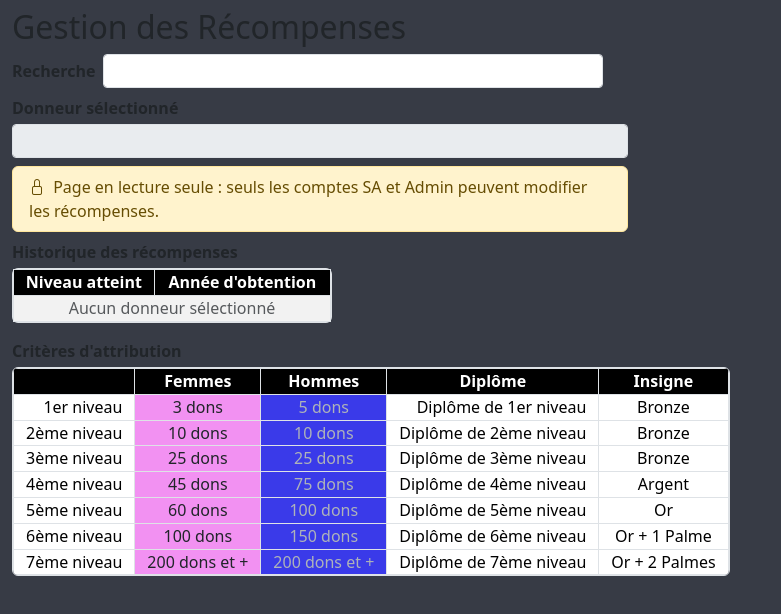
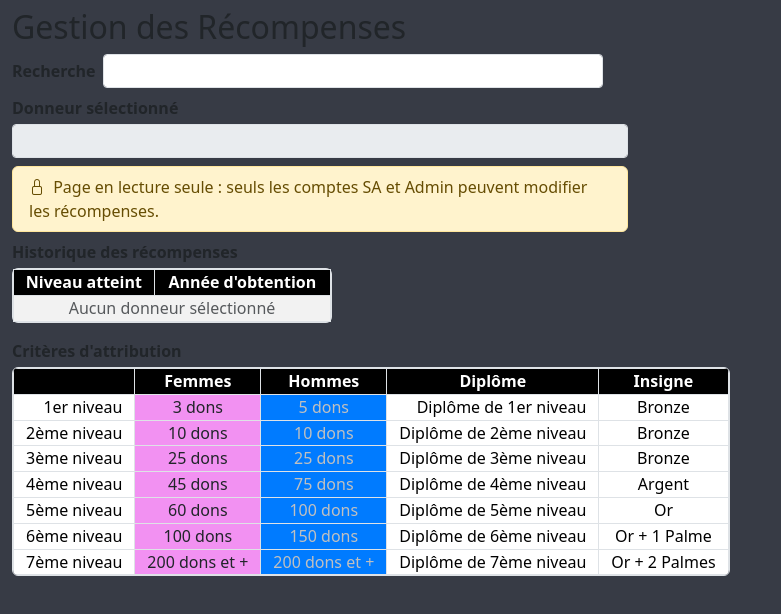
Before and after one commit to Emmaviel88/don-sang-app, an Angular app: page /recompenses in a window 1280 px wide. Shown: the top 614 px of the page, without its empty margins (0-781 px from the left). Built offline with nearby package versions, Linux system fonts and the light colour scheme.

Commit message:
Ajusté couleurs critères récompenses

```diff
--- a/src/app/pages/recompenses/recompenses.css
+++ b/src/app/pages/recompenses/recompenses.css
@@ -72,6 +72,6 @@
 }
 
 .table-criteres .criteres-hommes {
-  background-color: #3a3ae9;
-  color: #aeb3b9;
+  background-color: #007bff;
+  color: rgb(192, 192, 192);
 }
--- a/src/app/pages/recompenses/recompenses.html
+++ b/src/app/pages/recompenses/recompenses.html
@@ -193,7 +193,7 @@
           </button>
         </div>
 
-        <div class="text-muted small">
+        <div class="text-muted text-info small">
           Cliquer sur une ligne du tableau pour la modifier ou la supprimer.
         </div>
       </div>
```
